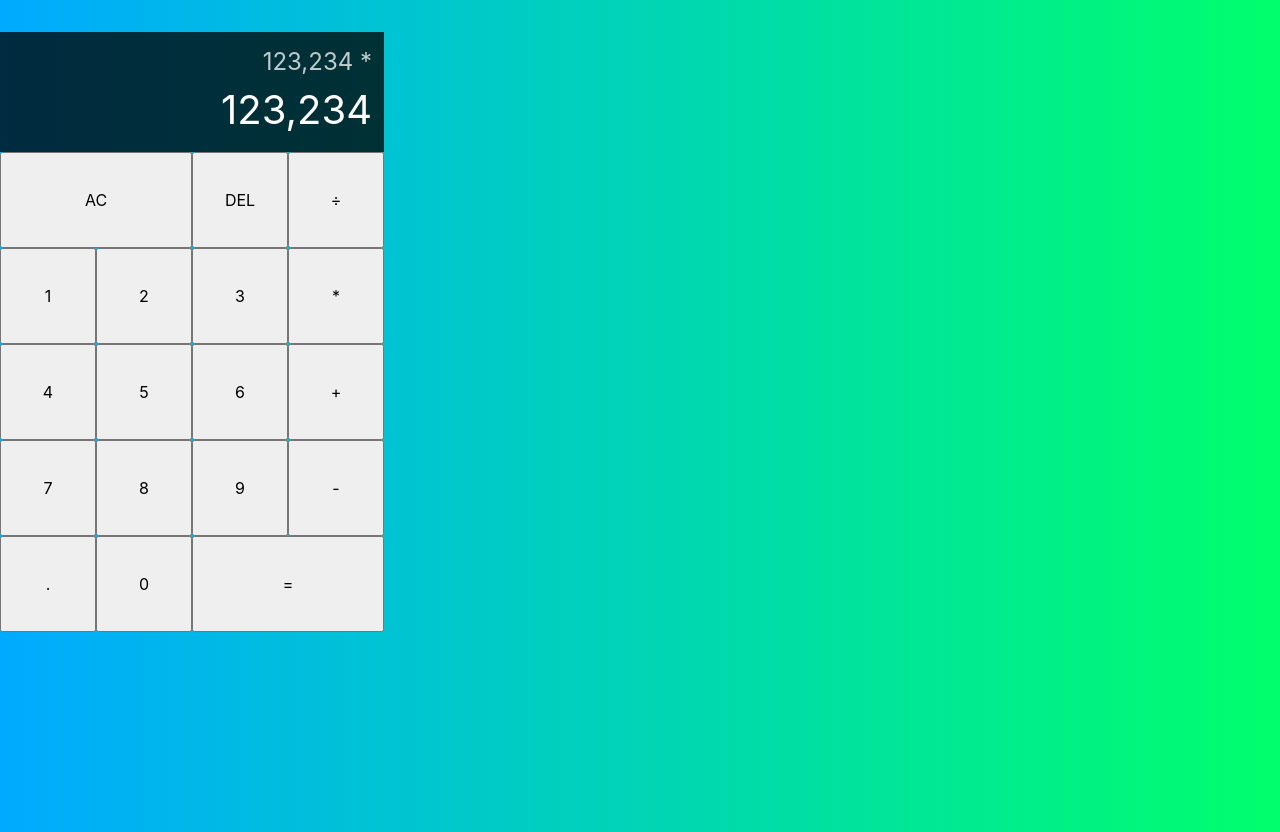
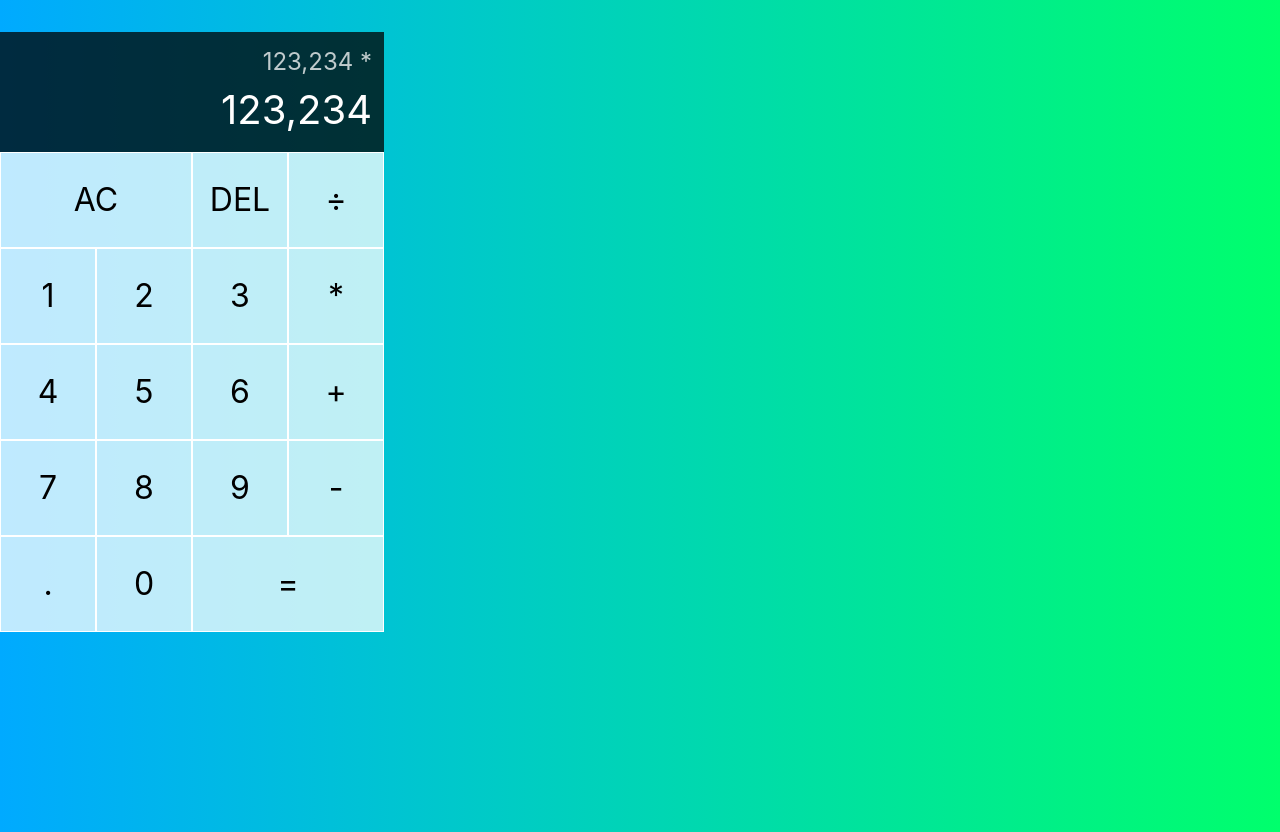
Before and after one commit to AdoraWyne/react-calculator, a React (Create React App) app: page / in a window 1280 px wide. Built offline with nearby package versions, Linux system fonts and the light colour scheme.

Commit message:
style: all the buttons, including when hovering & focusing

```diff
--- a/src/styles.css
+++ b/src/styles.css
@@ -48,7 +48,20 @@
     display: grid;
     margin-top: 2rem;
     grid-template-columns: repeat(4, 6rem);
-    grid-template-rows: minmax(7rem, auto) repeat(5, 6rem);
+    grid-template-rows: minmax(7rem, auto) repeat(5, 6rem); /* minmax(7rem, auto) is for first row. PC: we want the first row to be min 7rem, or expand automatically to fill the full height of the content*/
+}
+
+.calculator-grid > button { /* child selector */
+    cursor: pointer;
+    font-size: 2rem;
+    border: 1px solid white;
+    outline: none;
+    background-color: rgba(255,255,255,.75);
+}
+
+.calculator-grid > button:hover,
+.calculator-grid > button:focus{
+    background-color: rgba(255,255,255,.9);
 }
 
 .span-two {
```
